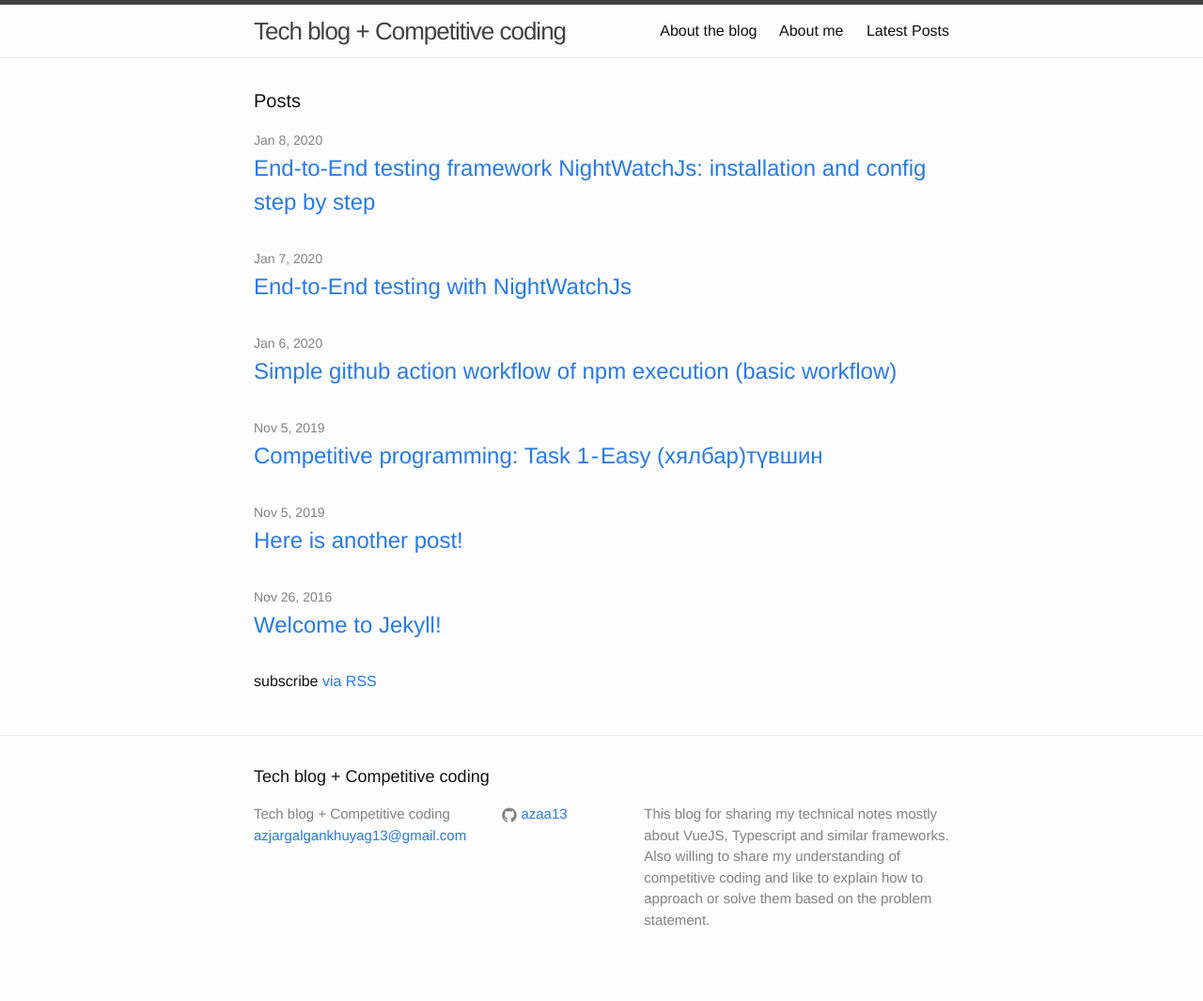
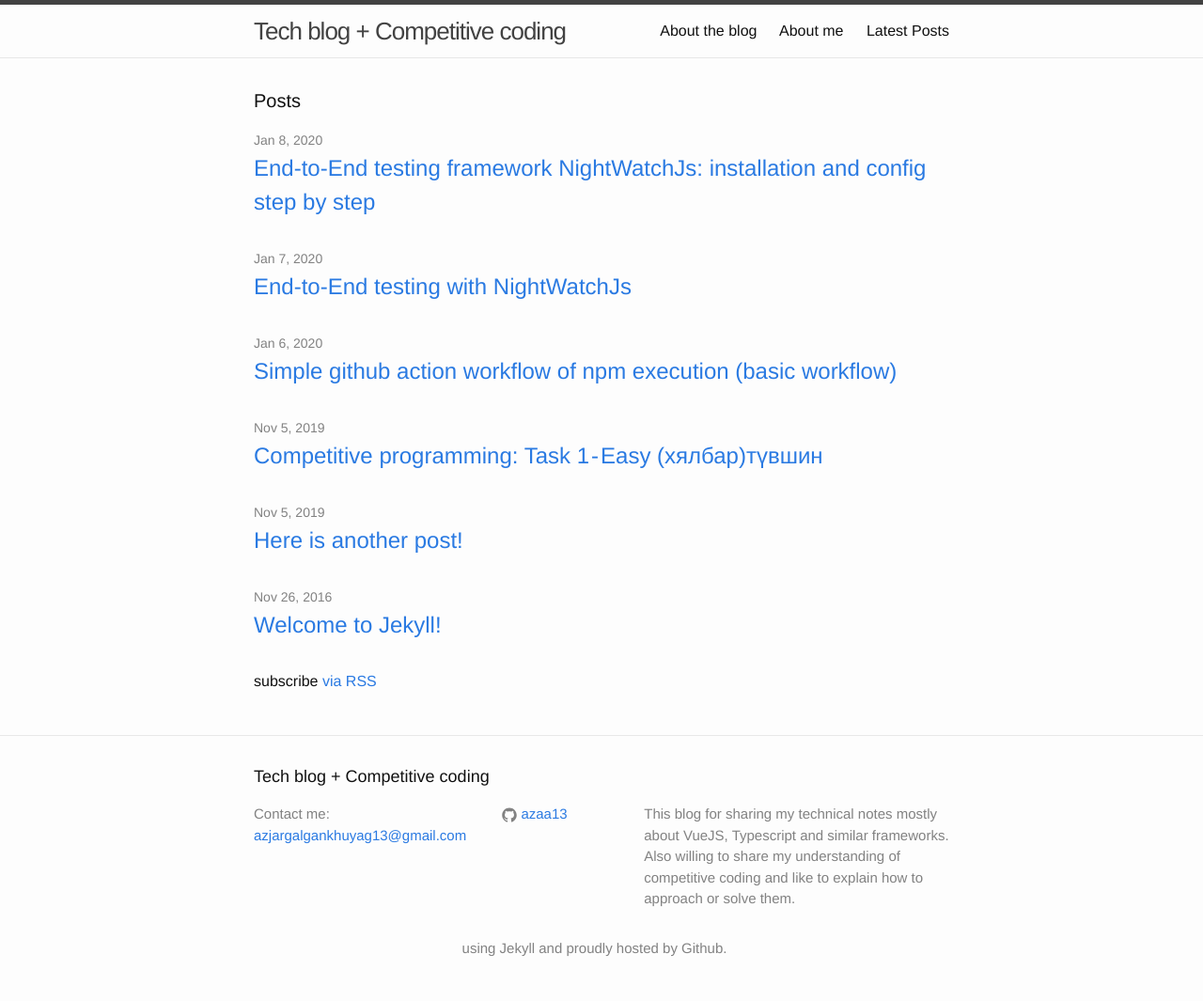
Before and after one commit to azaa13/azaa13.github.io, a Jekyll site: the page built from index.html, in a window 1280 px wide. Shown: the whole page at 94% size. Built offline with Jekyll 4.4.1, drawn with Linux system fonts in a browser that asks for light colours.

Commit message:
update footer

```diff
--- a/_config.yml
+++ b/_config.yml
@@ -11,13 +11,8 @@ email: azjargalgankhuyag13@gmail.com
 description: > # this means to ignore newlines until "baseurl:"
 
   This blog for sharing my technical notes mostly about VueJS, Typescript and similar frameworks.
-  Also willing to share my understanding of competitive coding and like to explain how to approach or solve them based on the problem statement.
+  Also willing to share my understanding of competitive coding and like to explain how to approach or solve them.
 
-
-#   Write an awesome description for your new site here. You can edit this
-#   line in _config.yml. It will appear in your document head meta (for
-#   Google search results) and in your feed.xml site description.
-# baseurl: "" # the subpath of your site, e.g. /blog
 github_username:  azaa13
 
 # Build settings
--- a/_includes/footer.html
+++ b/_includes/footer.html
@@ -7,7 +7,8 @@
     <div class="footer-col-wrapper">
       <div class="footer-col footer-col-1">
         <ul class="contact-list">
-          <li>{{ site.title }}</li>
+          <!-- <li>{{ site.title }}</li> -->
+          <li> Contact me:</li>
           <li><a href="mailto:{{ site.email }}">{{ site.email }}</a></li>
         </ul>
       </div>
@@ -25,6 +26,10 @@
       <div class="footer-col footer-col-3">
         <p>{{ site.description }}</p>
       </div>
+
+      <div class="footer-row footer-row-1 text-center">
+        <p style="text-align: center"> using Jekyll and proudly hosted by Github. </p>
+      </div>
     </div>
 
   </div>
```
